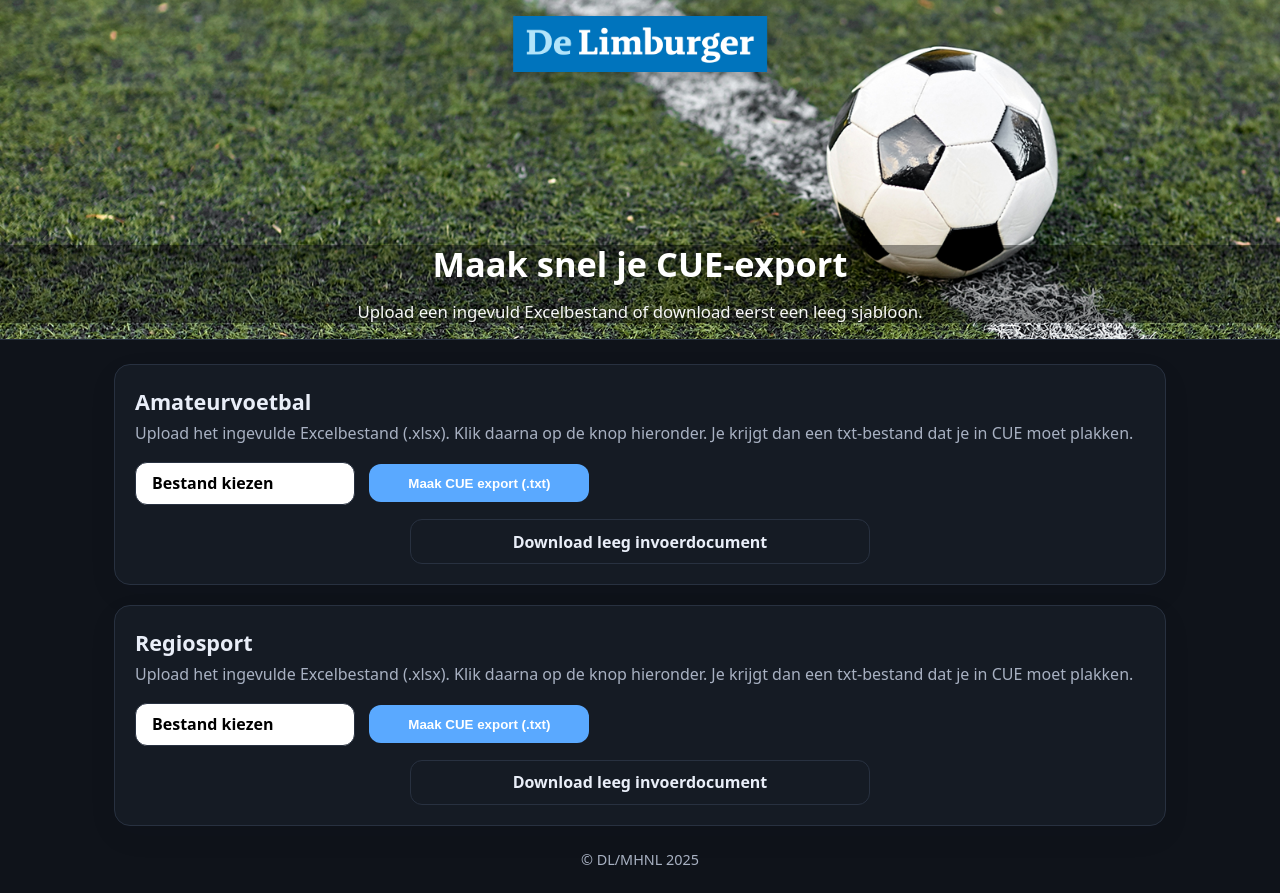
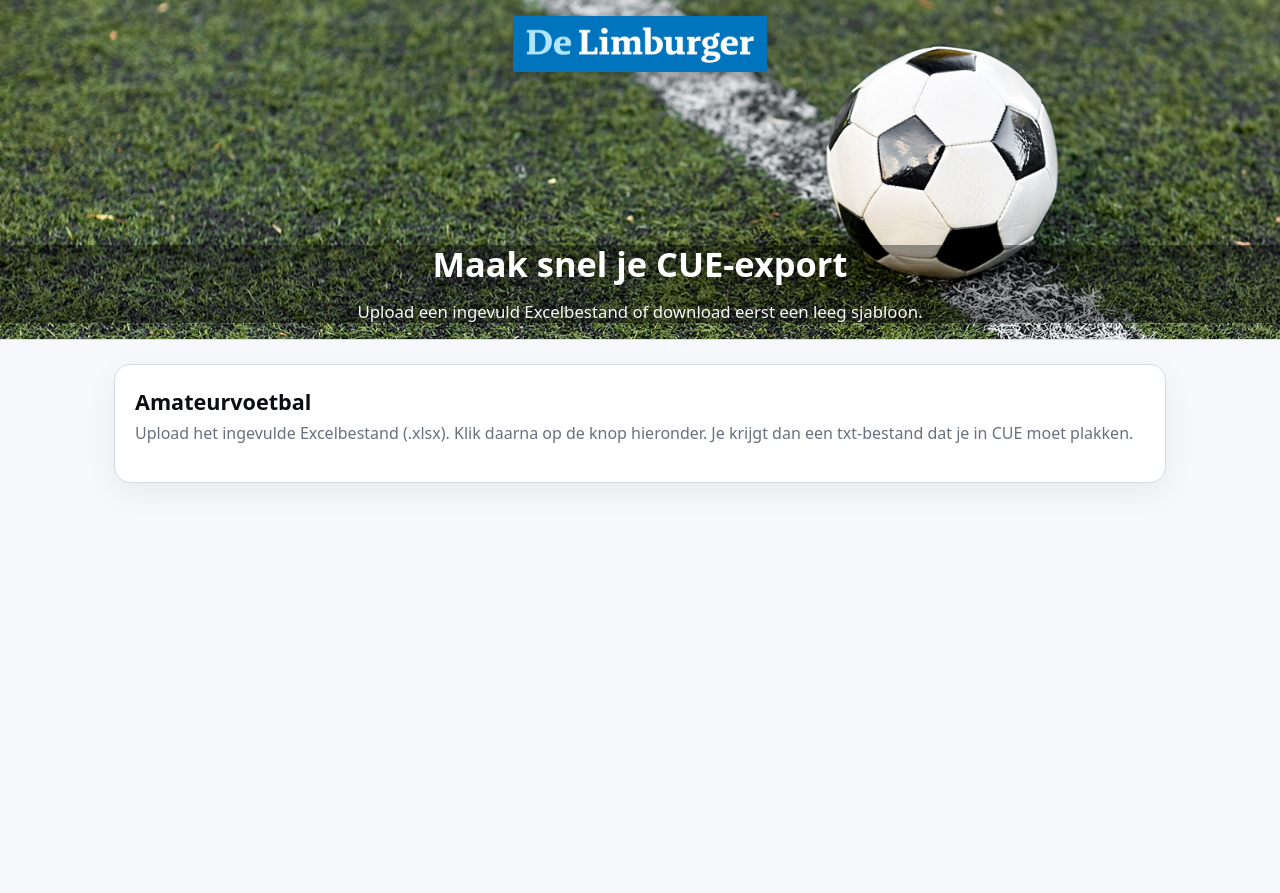
Before and after one commit to torstenfaruhn/dl-uitslagentool, a Flask app: page / in a window 1280 px wide. After the commit the page ends 483 px from the top, so only its background shows below. Run offline with Flask 3, Linux system fonts and the light colour scheme.

Commit message:
Update index.html

```diff
--- a/templates/index.html
+++ b/templates/index.html
@@ -10,9 +10,7 @@
     <!-- HERO -->
     <section class="hero">
       <img src="/static/img/hero.jpg" alt="" class="hero__img" />
-      <!-- GEcentreerd logo -->
       <img src="/static/img/logo.png" alt="DL/MHNL" class="hero__logo" />
-      <!-- Teksten onderaan, gecentreerd, met gap = font-size onderregel -->
       <div class="hero__overlay">
         <h1>Maak snel je CUE-export</h1>
         <p>Upload een ingevuld Excelbestand of download eerst een leeg sjabloon.</p>
@@ -27,75 +25,5 @@
           <p>Upload het ingevulde Excelbestand (.xlsx). Klik daarna op de knop hieronder. Je krijgt dan een txt-bestand dat je in CUE moet plakken.</p>
         </div>
 
-        <form action="/convert/amateur" method="post" enctype="multipart/form-data" class="upload">
-          <label class="file btn-like" data-filepicker>
-            <input type="file" name="file_amateur" accept=".xlsx" required />
-            <span class="file__label">Bestand kiezen</span>
-          </label>
-
-          <button type="submit" class="btn btn-primary btn-like">Maak CUE export (.txt)</button>
-        </form>
-
-        <div class="actions actions--bottom">
-          <a class="btn btn-outline btn-like block"
-             href="/static/docs/AMA_uitslagen%20amateuvoetbal%202025-2026%20definitief.xlsx"
-             download>Download leeg invoerdocument</a>
-        </div>
-      </section>
-
-      <!-- REGIOSPORT -->
-      <section class="card">
-        <div class="card__head">
-          <h3>Regiosport</h3>
-          <p>Upload het ingevulde Excelbestand (.xlsx). Klik daarna op de knop hieronder. Je krijgt dan een txt-bestand dat je in CUE moet plakken.</p>
-        </div>
-
-        <form action="/convert/regiosport" method="post" enctype="multipart/form-data" class="upload">
-          <label class="file btn-like" data-filepicker>
-            <input type="file" name="file_regio" accept=".xlsx" required />
-            <span class="file__label">Bestand kiezen</span>
-          </label>
-
-          <button type="submit" class="btn btn-primary btn-like">Maak CUE export (.txt)</button>
-        </form>
-
-        <div class="actions actions--bottom">
-          <a class="btn btn-outline btn-like block"
-             href="/static/docs/Uitslagen%20regiosport%20202-2026%20definitief.xlsx"
-             download>Download leeg invoerdocument</a>
-        </div>
-      </section>
-
-      <footer>&copy; DL/MHNL 2025</footer>
-    </main>
-
-    <script>
-      // 1) Geen bestandsnaam tonen; 2) groene state bij gekozen bestand
-      document.querySelectorAll('[data-filepicker] input[type="file"]').forEach(input => {
-        input.addEventListener('change', () => {
-          const wrap = input.closest('[data-filepicker]');
-          if (!wrap) return;
-          wrap.classList.toggle('selected', input.files && input.files.length > 0);
-        });
-      });
-
-      // Donkere modus op tijd: actief vanaf 17:00 Europe/Amsterdam
-      function setTimedTheme(){
-        try{
-          const fmt = new Intl.DateTimeFormat('nl-NL',{
-            hour:'numeric', hour12:false, timeZone:'Europe/Amsterdam'
-          });
-          const parts = fmt.formatToParts(new Date());
-          const hour = parseInt(parts.find(p=>p.type==='hour').value,10);
-          const dark = (hour >= 17); // vanaf 17:00 t/m 23:59
-          document.documentElement.classList.toggle('dark', dark);
-        }catch(e){
-          // fallback: geen toggling
-        }
-      }
-      setTimedTheme();
-      // update elk kwartier
-      setInterval(setTimedTheme, 15*60*1000);
-    </script>
-  </body>
-</html>
+        <form action="/convert/amateur" method="post" enctype="multipart/form-data"
+              class="upload js-convert"
```
